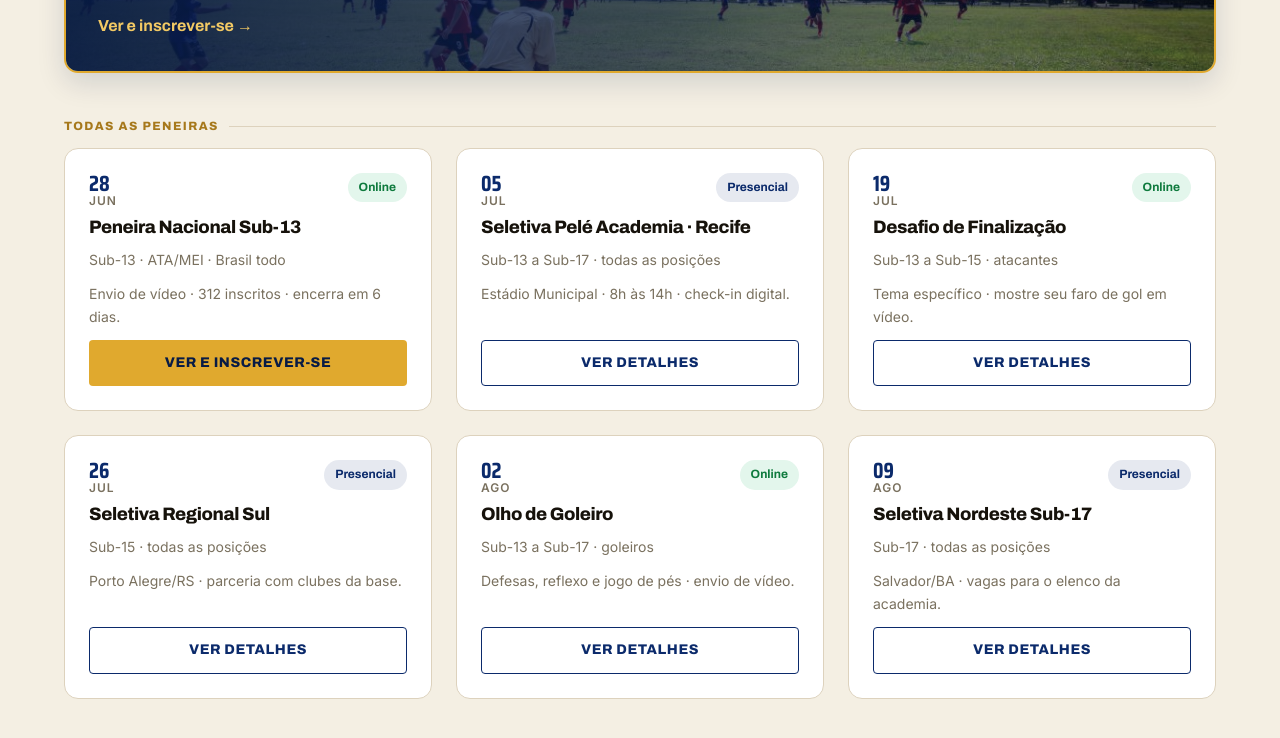
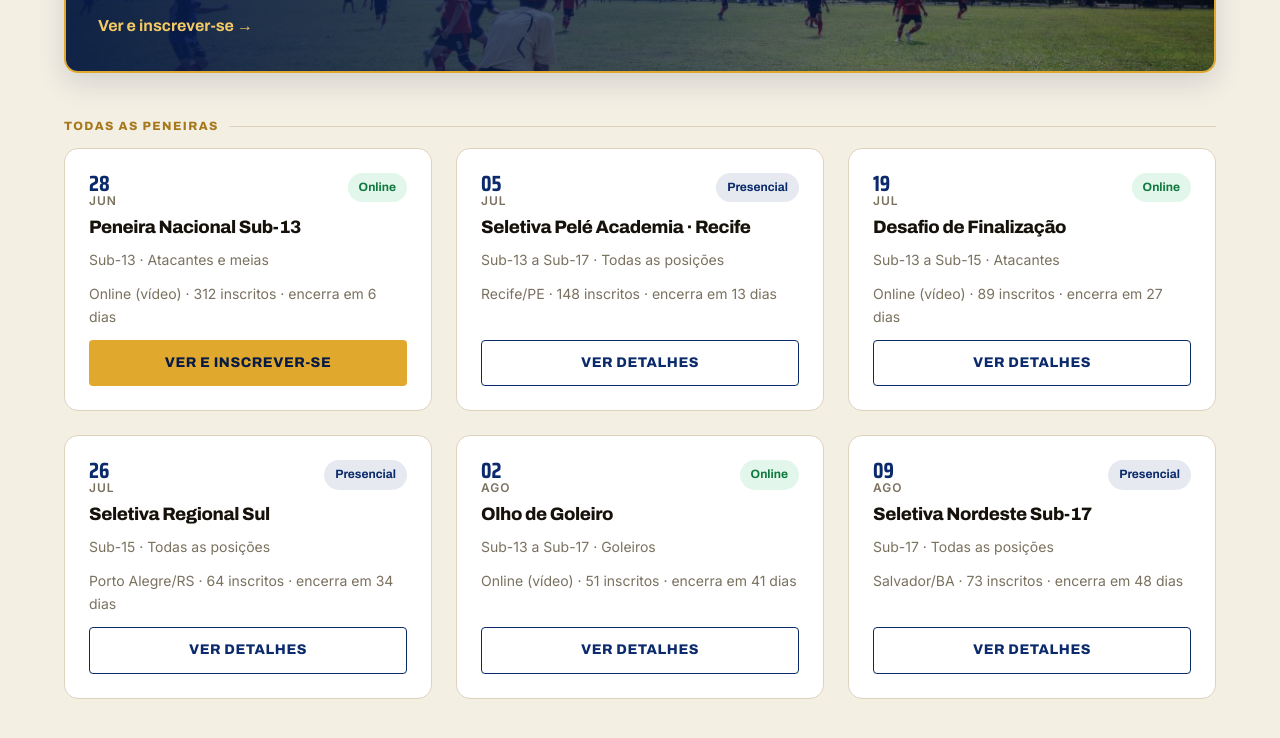
Before and after one commit to Isaacisrael10/ScoutX, a plain HTML site: page app/peneiras.html in a window 1280 px wide. Shown: the part 494-1232 px from the top of the page. Drawn offline with Linux system fonts and the light colour scheme; a web font is replaced by a local one.

Commit message:
fix(peneiras): padroniza informacoes dos cards (categoria/posicao + local/inscritos/prazo)

```diff
--- a/app/peneiras.html
+++ b/app/peneiras.html
@@ -69,43 +69,49 @@
 
       <article class="peneira">
         <div class="peneira__top"><span class="peneira__date">28<span>JUN</span></span><span class="badge badge--success">Online</span></div>
-        <h3>Peneira Nacional Sub-13</h3><p class="peneira__meta">Sub-13 · ATA/MEI · Brasil todo</p>
-        <p class="muted" style="font-size:var(--fs-sm)">Envio de vídeo · 312 inscritos · encerra em 6 dias.</p>
+        <h3>Peneira Nacional Sub-13</h3>
+        <p class="peneira__meta">Sub-13 · Atacantes e meias</p>
+        <p class="muted" style="font-size:var(--fs-sm)">Online (vídeo) · 312 inscritos · encerra em 6 dias</p>
         <a class="btn btn--gold btn--block" href="peneira.html" style="margin-top:auto">Ver e inscrever-se</a>
       </article>
 
       <article class="peneira">
         <div class="peneira__top"><span class="peneira__date">05<span>JUL</span></span><span class="badge badge--navy">Presencial</span></div>
-        <h3>Seletiva Pelé Academia · Recife</h3><p class="peneira__meta">Sub-13 a Sub-17 · todas as posições</p>
-        <p class="muted" style="font-size:var(--fs-sm)">Estádio Municipal · 8h às 14h · check-in digital.</p>
+        <h3>Seletiva Pelé Academia · Recife</h3>
+        <p class="peneira__meta">Sub-13 a Sub-17 · Todas as posições</p>
+        <p class="muted" style="font-size:var(--fs-sm)">Recife/PE · 148 inscritos · encerra em 13 dias</p>
         <a class="btn btn--outline btn--block" href="peneira.html" style="margin-top:auto">Ver detalhes</a>
       </article>
 
       <article class="peneira">
         <div class="peneira__top"><span class="peneira__date">19<span>JUL</span></span><span class="badge badge--success">Online</span></div>
-        <h3>Desafio de Finalização</h3><p class="peneira__meta">Sub-13 a Sub-15 · atacantes</p>
-        <p class="muted" style="font-size:var(--fs-sm)">Tema específico · mostre seu faro de gol em vídeo.</p>
+        <h3>Desafio de Finalização</h3>
+        <p class="peneira__meta">Sub-13 a Sub-15 · Atacantes</p>
+        <p class="muted" style="font-size:var(--fs-sm)">Online (vídeo) · 89 inscritos · encerra em 27 dias</p>
         <a class="btn btn--outline btn--block" href="peneira.html" style="margin-top:auto">Ver detalhes</a>
       </article>
 
       <article class="peneira">
         <div class="peneira__top"><span class="peneira__date">26<span>JUL</span></span><span class="badge badge--navy">Presencial</span></div>
-        <h3>Seletiva Regional Sul</h3><p class="peneira__meta">Sub-15 · todas as posições</p>
-        <p class="muted" style="font-size:var(--fs-sm)">Porto Alegre/RS · parceria com clubes da base.</p>
+        <h3>Seletiva Regional Sul</h3>
+        <p class="peneira__meta">Sub-15 · Todas as posições</p>
+        <p class="muted" style="font-size:var(--fs-sm)">Porto Alegre/RS · 64 inscritos · encerra em 34 dias</p>
         <a class="btn btn--outline btn--block" href="peneira.html" style="margin-top:auto">Ver detalhes</a>
       </article>
 
       <article class="peneira">
         <div class="peneira__top"><span class="peneira__date">02<span>AGO</span></span><span class="badge badge--success">Online</span></div>
-        <h3>Olho de Goleiro</h3><p class="peneira__meta">Sub-13 a Sub-17 · goleiros</p>
-        <p class="muted" style="font-size:var(--fs-sm)">Defesas, reflexo e jogo de pés · envio de vídeo.</p>
+        <h3>Olho de Goleiro</h3>
+        <p class="peneira__meta">Sub-13 a Sub-17 · Goleiros</p>
+        <p class="muted" style="font-size:var(--fs-sm)">Online (vídeo) · 51 inscritos · encerra em 41 dias</p>
         <a class="btn btn--outline btn--block" href="peneira.html" style="margin-top:auto">Ver detalhes</a>
       </article>
 
       <article class="peneira">
         <div class="peneira__top"><span class="peneira__date">09<span>AGO</span></span><span class="badge badge--navy">Presencial</span></div>
-        <h3>Seletiva Nordeste Sub-17</h3><p class="peneira__meta">Sub-17 · todas as posições</p>
-        <p class="muted" style="font-size:var(--fs-sm)">Salvador/BA · vagas para o elenco da academia.</p>
+        <h3>Seletiva Nordeste Sub-17</h3>
+        <p class="peneira__meta">Sub-17 · Todas as posições</p>
+        <p class="muted" style="font-size:var(--fs-sm)">Salvador/BA · 73 inscritos · encerra em 48 dias</p>
         <a class="btn btn--outline btn--block" href="peneira.html" style="margin-top:auto">Ver detalhes</a>
       </article>
 
```
